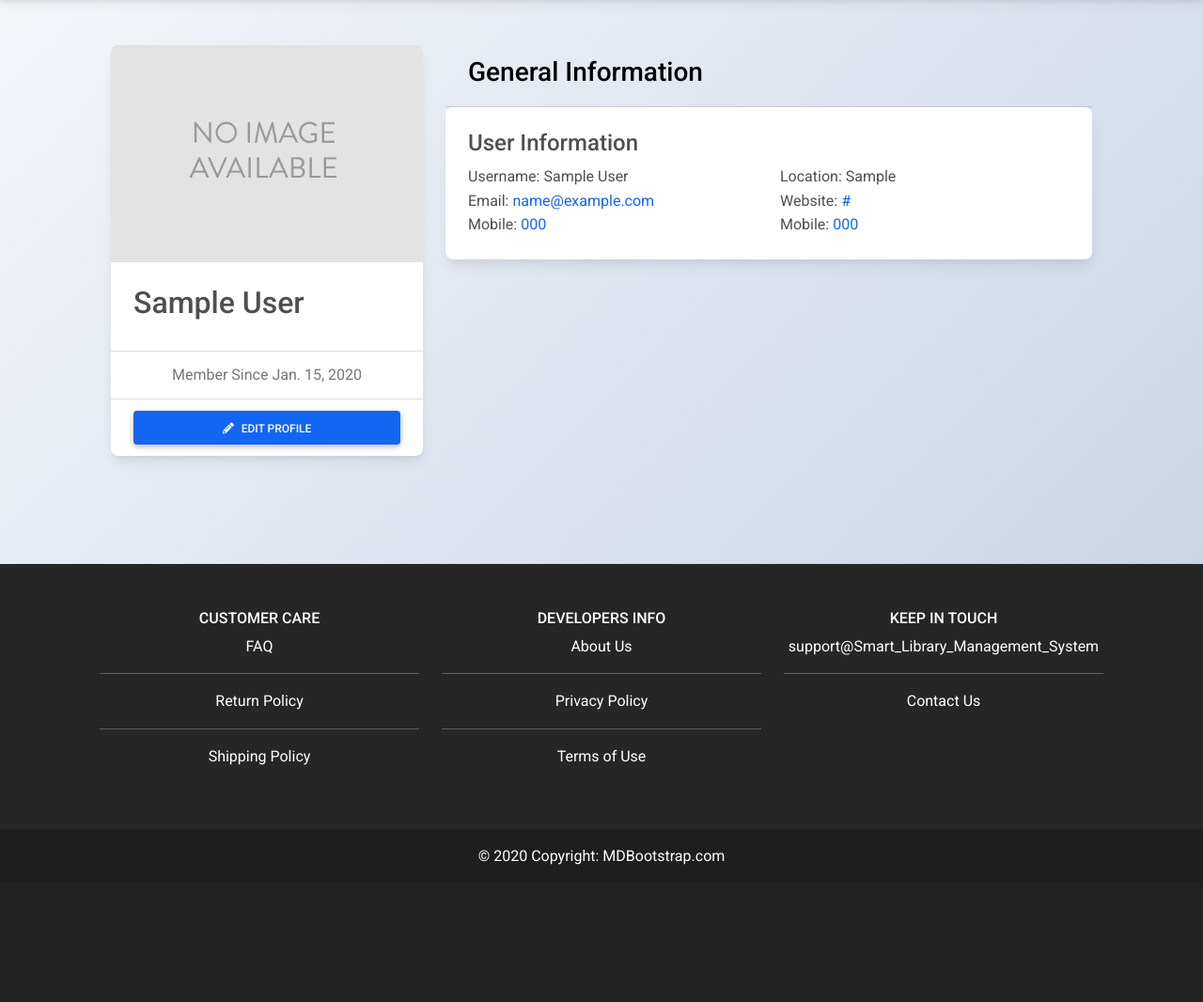
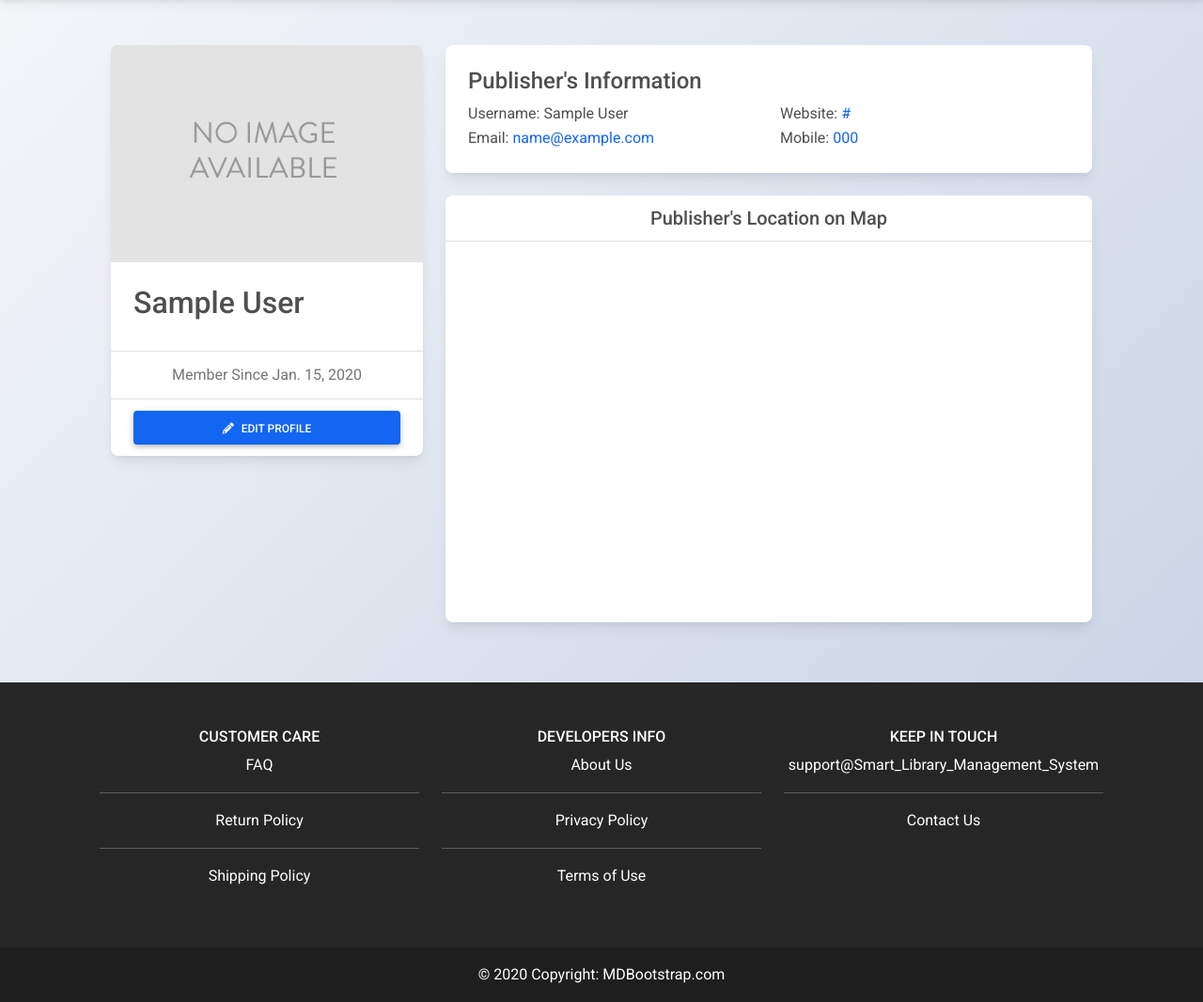
Before and after one commit to MeherajUlMahmmud/SLMS, a Django app: template templates/profile.html in a window 1280 px wide. Shown: the part 59-1125 px from the top of the page at 94% size. Before the commit the page ends 979 px from the top, so only its background shows below. Run offline with Django 3.2, Linux system fonts and the light colour scheme; a user stored in the database is signed in; tables that the repository leaves empty hold one stand-in row (values such as "Sample post"); the template is opened without the code that fills it: values that come from a table or form of the project are taken from there, most other values are stand-ins (such as "Sample title", 1, 10 or a date in 2020); some libraries are stand-ins or nearby versions.

Commit message:
Update profile.html

```diff
--- a/templates/profile.html
+++ b/templates/profile.html
@@ -28,7 +28,7 @@
 
                 {% if request.user == user %}
                 <div class="card-footer">
-                    <a class="btn btn-primary btn-block" href="{% url 'profile-update' request.user.id %}">
+                    <a class="btn btn-primary btn-block" href="{% url 'publisher-edit-profile' %}">
                         <i class="fas fa-pencil-alt me-2"></i>Edit Profile
                     </a>
                 </div>
@@ -41,28 +41,38 @@
         <div class="col-md-8">
 
             <div class=" text-left mb-3">
-                <div class="card-header">
-                    <p class="h3 text-black">General Information</p>
-                </div>
+
                 <div class="row">
                     <div class="col-lg-12">
                         <div class="card w-40">
                             <div class="card-body">
-                                <h4 class="card-title">User Information</h4>
+                                <h4 class="">Publisher's Information</h4>
 
                                 <div class="row">
                                     <div class="col-md-6">
                                         Username: {{ user.name }}<br/>
-                                        Email: <a href="mailto:{{user.email}}">{{ user.email }}</a><br/>
-                                        Mobile: <a href="tel:{{profile.phone}}">{{ profile.phone }}</a>
+                                        Email: <a href="mailto:{{user.email}}">{{ user.email }}</a>
                                     </div>
 
                                     <div class="col-md-6">
-                                        Location: {{ profile.location }}<br/>
                                         Website: <a href="{{ profile.website }}" target="_blank">
                                         {{ profile.website }}</a><br/>
                                         Mobile: <a href="tel:{{profile.phone}}">{{ profile.phone }}</a>
                                     </div>
+                                </div>
+                            </div>
+                        </div>
+                    </div>
+                </div>
+
+                <div class="row mt-4">
+                    <div class="col-lg-12">
+                        <div class="card w-40">
+                                <h5 class="card-header text-center">Publisher's Location on Map</h5>
+                            <div class="card-body">
+                                <iframe width="100%" height="350" frameborder="0" scrolling="no"
+                                        marginheight="0"
+                                        marginwidth="0" src={{ location_link|safe }}></iframe>
                             </div>
                         </div>
                     </div>
@@ -94,7 +104,7 @@
 
             {% if request.user == user %}
             <div class="card-footer">
-                    <a class="btn btn-primary btn-block" href="{% url 'profile-update' request.user.id %}">
+                <a class="btn btn-primary btn-block" href="{% url 'student-edit-profile' %}">
                     <i class="fas fa-pencil-alt me-2"></i>Edit Profile
                 </a>
             </div>
```
Lines whose indentation alone changed are shown as unchanged.
